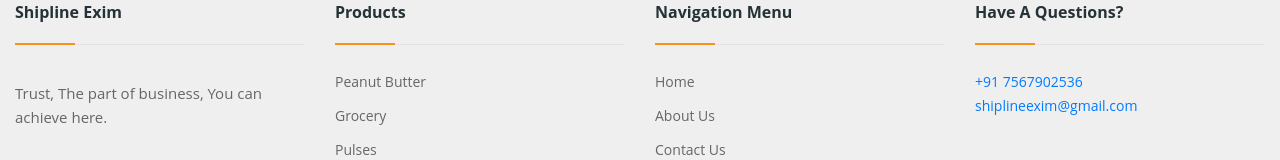
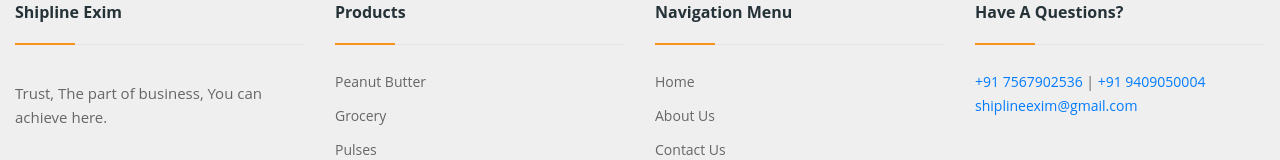
Before and after one commit to ag-ds-2022/ag-ds-2022-website, a React (Create React App) app: page /#/ in a window 1280 px wide. Shown: the part 3634-3794 px from the top of the page. Built offline with nearby package versions, Linux system fonts and the light colour scheme; a web font is replaced by a local one.

Commit message:
Add new contact number

```diff
--- a/src/components/Footer.js
+++ b/src/components/Footer.js
@@ -66,7 +66,7 @@
                   <h4 className="footer-herading">Have a Questions?</h4>
                   <div className="s">
                     <ul>
-                      <li><a href="https://wa.me/917567902536" target="_blank">+91 7567902536</a></li>
+                      <li><a href="https://wa.me/917567902536" target="_blank">+91 7567902536</a> | <a href="https://wa.me/919409050004" target="_blank" className='text-nowrap'>+91 9409050004</a></li>
                       <li><a href="mailto:shiplineexim@gmail.com?subject = Hey, Shipline Exim">shiplineexim@gmail.com</a></li>
                     </ul>
                   </div>
```
